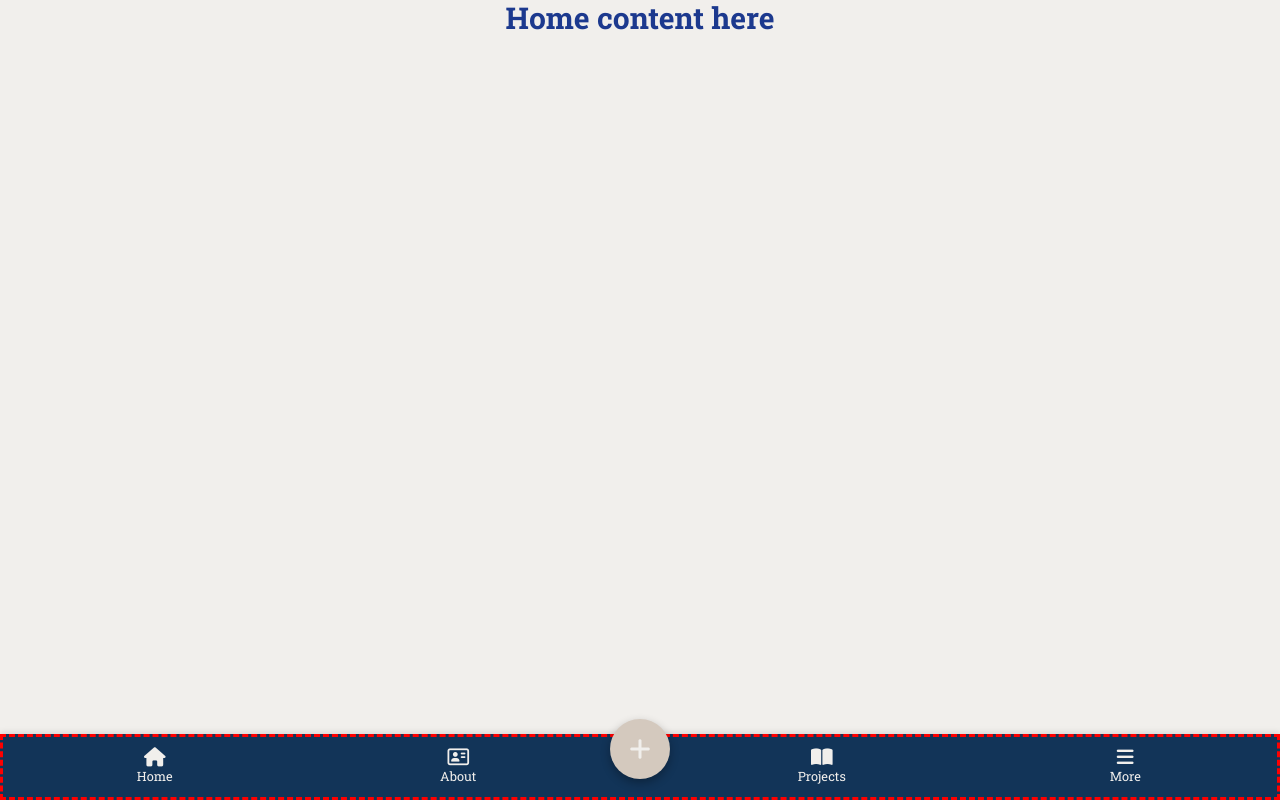
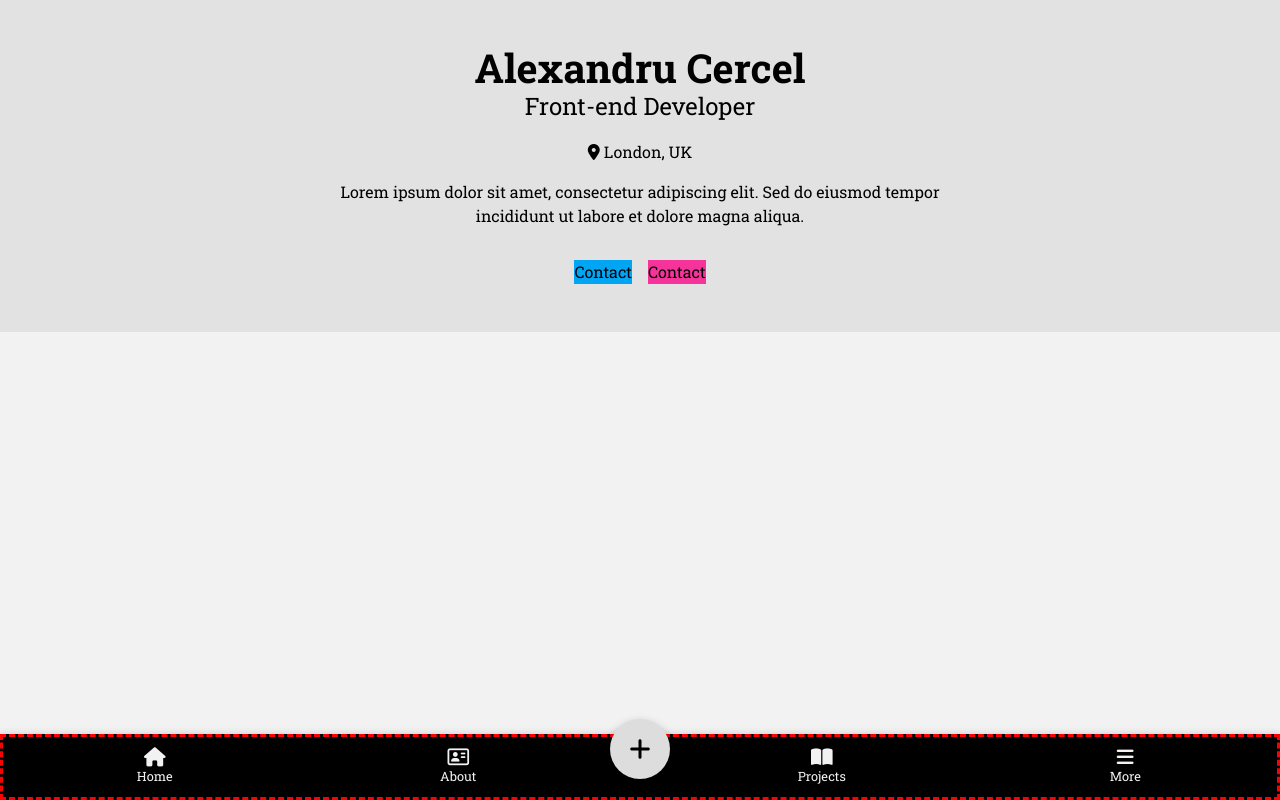
Before and after one commit to Alez05/personal-portfolio.v1.2, a Next.js app: page / in a window 1280 px wide. Built offline with nearby package versions, Linux system fonts and the light colour scheme.

Commit message:
hero setup kidna done, can manipulate data anyhow.

```diff
--- a/src/components/home/page.tsx
+++ b/src/components/home/page.tsx
@@ -1,7 +1,12 @@
+import { Hero } from "@components/shared/header"
+
 const Home = () => {
   return (
     <div>
-      <h1 className="text-3xl font-bold text-center text-blue-900">Home content here</h1>
+      <Hero title="Alexandru Cercel" subtitle="Front-end Developer" location="London, UK" description="Lorem ipsum dolor sit amet, consectetur adipiscing elit. Sed do eiusmod tempor incididunt ut labore et dolore magna aliqua.">
+        <button className="bg-sky-500">Contact</button>
+        <button className="bg-pink-500">Contact</button>
+      </Hero>
     </div>
   )
 }
--- a/src/components/shared/header/header.tsx
+++ /dev/null
@@ -1,10 +0,0 @@
-
-const AboutHero = () => {
-  return (
-    <div>
-      <h1>header title</h1>
-    </div>
-  )
-}
-
-export { AboutHero }
--- a/src/components/shared/header/header.type.ts
+++ /dev/null
@@ -1,6 +0,0 @@
-export type HeroType = {
-  children?: React.ReactNode
-  image?: string
-  title: string
-
-}
--- /dev/null
+++ b/src/components/shared/header/hero.module.css
@@ -0,0 +1,58 @@
+.hero {
+  background-color: var(--creamish);
+  width: 100%;
+  height: 100%;
+  padding: 3rem 1rem;
+  display: flex;
+  flex-direction: column;
+  align-items: center;
+  text-align: center;
+  color: var(--blackish);
+}
+
+.heroImage {
+  width: 100%;
+  max-width: 600px;
+  height: 200px;
+  object-fit: cover;
+  opacity: 0.6;
+  margin-bottom: 2rem;
+}
+
+.overlay {
+  display: flex;
+  flex-direction: column;
+  align-items: center;
+  max-width: 800px;
+  padding: 0 1rem;
+}
+
+.title {
+  font-size: 2.5rem;
+  font-weight: bold;
+  line-height: 2.5rem;
+}
+
+.subtitle {
+  font-size: 1.5rem;
+  color: var(--blueish);
+  margin-bottom: 1rem;
+}
+
+.location {
+  margin-bottom: 1rem;
+}
+
+.description {
+  font-size: 1rem;
+  max-width: 600px;
+  color: var(--blueish);
+  margin-bottom: 2rem;
+}
+
+.actions {
+  display: flex;
+  gap: 1rem;
+  flex-wrap: wrap;
+  justify-content: center;
+}
--- /dev/null
+++ b/src/components/shared/header/hero.tsx
@@ -0,0 +1,26 @@
+import styles from './hero.module.css'
+import { HeroType } from './hero.type'
+
+const Hero = ({ title, subtitle, description, image,location, children }: HeroType) => {
+  return (
+    <section className={styles.hero}>
+      {image?.src && (
+        <img
+          src={image.src}
+          alt={image.alt || 'hero image'}
+          className={styles.heroImage}
+        />
+      )}
+
+      <div className={styles.overlay}>
+        {title && <h1 className={styles.title}>{title}</h1>}
+        {subtitle && <h2 className={styles.subtitle}>{subtitle}</h2>}
+        {location && <span className={styles.location}><i className="fa-solid fa-location-dot"></i> {location}</span>}
+        {description && <p className={styles.description}>{description}</p>}
+        {children && <div className={styles.actions}>{children}</div>}
+      </div>
+    </section>
+  )
+}
+
+export { Hero }
--- /dev/null
+++ b/src/components/shared/header/hero.type.ts
@@ -0,0 +1,13 @@
+export type HeroType = {
+  children?: React.ReactNode
+  image?: {
+    alt?: string
+    src?: string
+    className?: string
+  }
+  title?: string
+  subtitle?: string
+  description?: string
+  location?: string
+  className?: string
+}
--- a/src/components/shared/header/index.ts
+++ b/src/components/shared/header/index.ts
@@ -1 +1 @@
-export { AboutHero } from './header'
+export { Hero } from './hero'
--- a/src/components/shared/navbar/[client-nav]/plus-button/plus-button.css
+++ b/src/components/shared/navbar/[client-nav]/plus-button/plus-button.css
@@ -11,7 +11,7 @@
 .cont-plus {
   width: 60px;
   height: 60px;
-  background-color: var(--creamish);
+  background-color: var(--grayish);
   border-radius: 50%;
   display: flex;
   align-items: center;
@@ -23,7 +23,7 @@
 
 .cont-plus i {
   font-size: 1.5rem;
-  color: var(--whiteish);
+  color: var(--blackish);
 }
 
 /* Radial Menu Above Plus */
@@ -40,7 +40,7 @@
   position: absolute;
   width: 44px;
   height: 44px;
-  background-color: var(--creamish);
+  background-color: var(--grayish);
   border-radius: 50%;
   display: flex;
   justify-content: center;
@@ -56,6 +56,6 @@
 }
 
 .circle:hover {
-  background-color: var(--blueish);
+  background-color: var(--grayish);
   color: var(--whiteish);
 }
--- a/src/components/shared/navbar/navbar.css
+++ b/src/components/shared/navbar/navbar.css
@@ -7,7 +7,7 @@
   left: 0;
   width: 100vw !important;
   max-width: 100vw !important;
-  background-color: var(--blueish);
+  background-color: var(--blackish);
   display: flex;
   justify-content: space-between;
   align-items: center;
--- a/src/styles/global.css
+++ b/src/styles/global.css
@@ -3,17 +3,36 @@
 @tailwind components;
 @tailwind utilities;
 
-/* ================== ROOT VARS =================== */
+/* ========== ROOT VARIABLES ========== */
+/* LIGHT THEME */
 :root {
-  --whiteish: #F1EFEC;
-  --creamish: #D4C9BE;
-  --blueish: #123458;
-  --blackish: #030303;
+  --bg-light: #F2F2F2;     /* main background */
+  --surface-light: #e2e2e2; /* cards, hero sections */
+  --accent-light: #DDDDDD;  /* links, buttons */
+  --text-light: #000000;    /* nav, footer, heavy text */
 
   --font-roboto-slab: 'Roboto Slab', serif;
+
+  --whiteish: var(--bg-light);
+  --creamish: var(--surface-light);
+  --grayish: var(--accent-light);
+  --blackish: var(--text-light);
 }
 
-/* ================== RESET =================== */
+/* DARK THEME */
+[data-theme='dark'] {
+  --bg-dark: #000000;       /* background */
+  --surface-dark: #B6B09F;  /* cards, hero sections */
+  --accent-dark: #EAE4D5;   /* links, buttons */
+  --text-dark: #F2F2F2;     /* nav text, body text */
+
+  --whiteish: var(--bg-dark);
+  --creamish: var(--surface-dark);
+  --blueish: var(--accent-dark);
+  --blackish: var(--text-dark);
+}
+
+/* ========== RESET ========== */
 *,
 *::before,
 *::after {
@@ -30,16 +49,35 @@ html,
 body {
   font-family: var(--font-roboto-slab);
   background-color: var(--whiteish);
+  color: var(--blackish);
   overflow-x: hidden;
+  transition: background-color 0.3s ease, color 0.3s ease;
 }
 
-/* Ensure links are clean */
+/* ========== LINKS ========== */
 a {
-  color: inherit;
+  color: var(--blueish);
   text-decoration: none;
+  position: relative;
+  transition: color 0.2s ease;
 }
 
-/* Wipe Next.js noise */
+a::after {
+  content: '';
+  position: absolute;
+  left: 0;
+  bottom: -2px;
+  width: 0%;
+  height: 2px;
+  background-color: var(--blueish);
+  transition: width 0.3s ease;
+}
+
+a:hover::after {
+  width: 100%;
+}
+
+/* ========== NEXT.JS CLEANUP ========== */
 .nextjs-portal,
 #nextjs__container,
 #__next-route-announcer {
```
Also changed, not shown: public/image/image.png (added), public/image/profile.png (added), src/components/shared/header/header.css (deleted).
